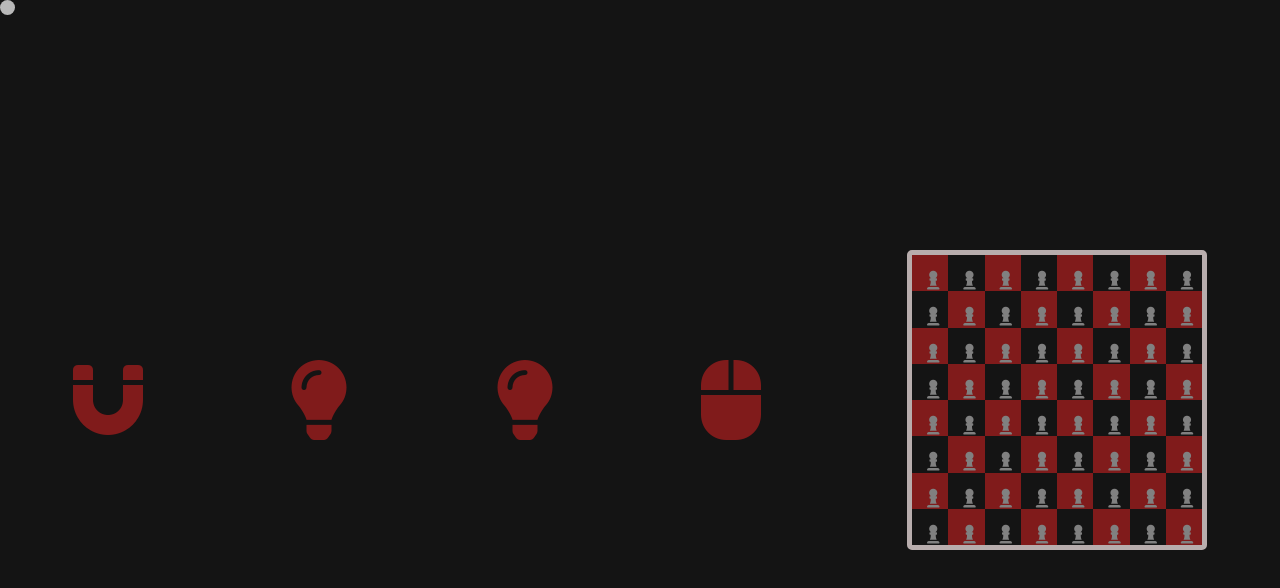
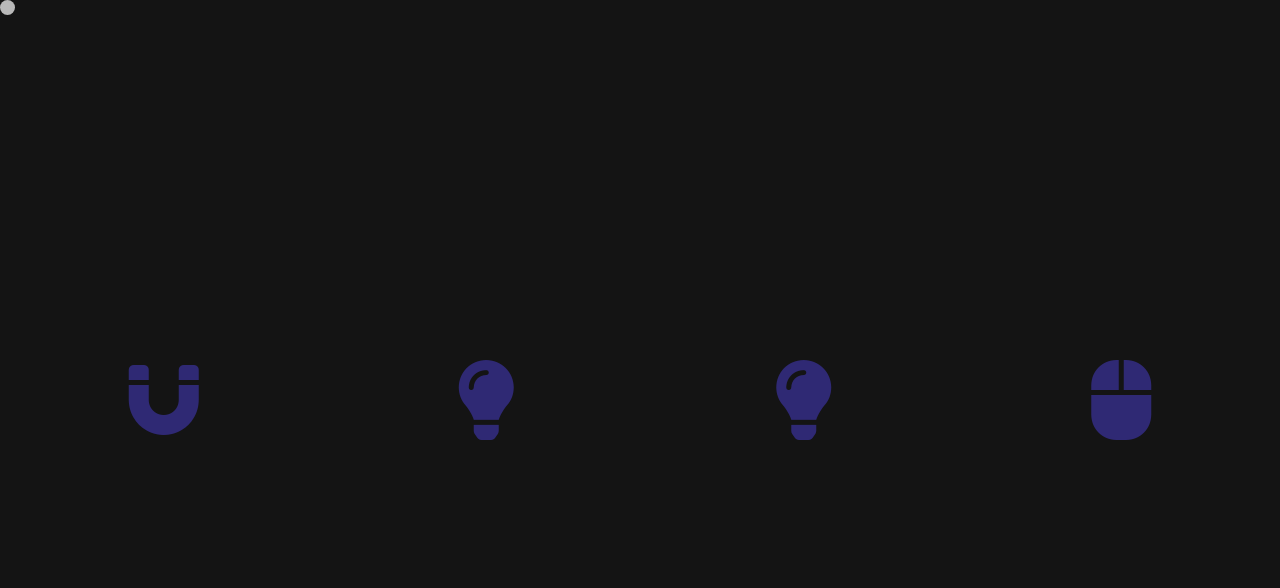
Before and after one commit to BastienVanhove/cursor-libs-magnet-light, a website built with Vite: page index.html in a window 1280 px wide. Built offline with nearby package versions, Linux system fonts and the light colour scheme.

Commit message:
minor change

```diff
--- a/index.html
+++ b/index.html
@@ -21,10 +21,6 @@
       <div class="click-container click">
         <i class="fas fa-mouse"></i>
       </div>
-
-      <div class="chessBoard">
-
-      </div>
     </div>
     <script type="module" src="/src/main.ts"></script>
   </body>
--- a/src/cursor-libs/cursor.ts
+++ b/src/cursor-libs/cursor.ts
@@ -134,7 +134,6 @@ class Cursor{
         const exctractScaleValue = () =>{
             let str = this.transitonCursor.style.transform
             str = str.replace('scale(', '').replace(')', '')
-            console.log(str)
             return parseFloat(str)
         }
         let scale : number
@@ -236,7 +235,6 @@ class Cursor{
                     magnet.addEventListener("mouseover", self.magnetMode[0])
                     magnet.addEventListener("mouseout", self.magnetMode[1])
                 }
-                console.log('put a hit box here')
             })
         }else{
             this.magnetMode = null
--- a/src/script.ts
+++ /dev/null
@@ -1,37 +0,0 @@
-
-const chessBoard = document.querySelector('.chessBoard')
-
-const generateCase = (color : string) => {
-    let piece = document.createElement('i')
-    piece.className = 'fas fa-chess-pawn magnet-hover'
-    piece.style.fontSize = "1.25em"
-    piece.style.padding = "15px"
-    piece.style.color = "grey"
-    piece.style.display = "flex"
-    piece.style.justifyContent = "space-around"
-    piece.style.flexDirection = "column"
-    piece.style.height = "100%"
-    piece.style.width = "100%"
-    piece.style.textAlign = "center"
-
-    let div = document.createElement('div')
-    div.style.height = '12.5%'
-    div.style.width = '12.5%'
-    div.style.background = color
-    div.style.display = "flex"
-
-    div.appendChild(piece)
-    return div
-}
-const boardConstruct = () =>{
-    for(let x = 0; x < 8; x++){
-        for(let y = 0; y < 8; y++){
-            if((x + y) % 2 == 0){
-                chessBoard?.appendChild(generateCase('rgb(128, 27, 27)'))
-            }else{
-                chessBoard?.appendChild(generateCase('transparent'))
-            }
-        }
-    }
-}
-boardConstruct()
--- a/src/style.css
+++ b/src/style.css
@@ -13,7 +13,7 @@
 }
 i{
   font-size: 5em;
-  color: rgb(128, 27, 27);
+  color: rgb(47, 41, 116);
   width: min-content;
   margin-left: auto;
   margin-right: auto;
@@ -49,14 +49,3 @@ i{
   margin-top:auto;
   margin-bottom:auto;
 }
-.chessBoard{
-  margin-top: auto;
-  margin-bottom: auto;
-  height: 300px;
-  width: 300px;
-  display: flex;
-  justify-content: space-around;
-  flex-wrap: wrap;
-  border: 5px solid rgb(184, 173, 173);
-  border-radius: 5px;
-}
```
